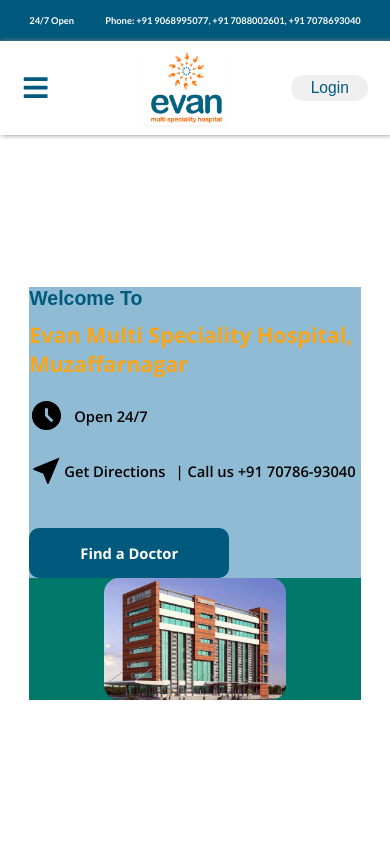
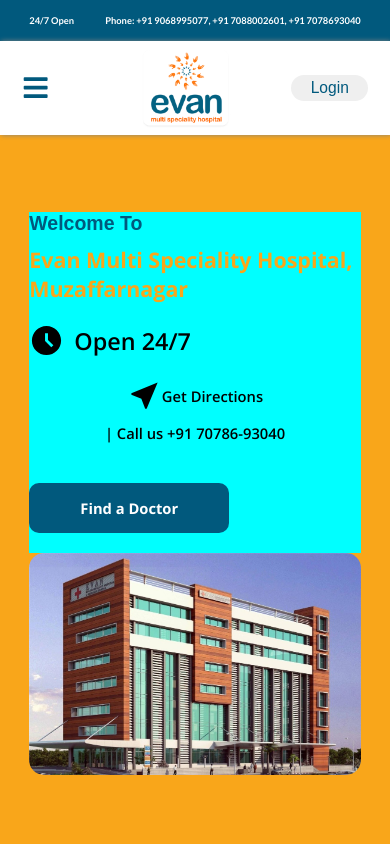
Before and after one commit to Aarishkasgar/Evan-Hospital, a React (Vite) app: page / in a window 390 px wide. Shown: the top 844 px of the page. Built offline with nearby package versions, Linux system fonts and the light colour scheme; a web font is replaced by a local one.

Commit message:
ad-commit

```diff
--- a/src/pages/Home.jsx
+++ b/src/pages/Home.jsx
@@ -142,11 +142,14 @@
               Muzaffarnagar
             </h1>
 
-            <p>
-              <AccessTimeFilledIcon style={{ fontSize: 35 }} />
+            <p className="hero-icon">
+              <AccessTimeFilledIcon
+                style={{ fontSize: 35 }}
+                className="timeicon-size"
+              />
               Open 24/7
             </p>
-            <p>
+            <p className="hero-icon-2">
               <a
                 href="https://maps.app.goo.gl/VEYqE8XpBKEDTF5b6"
                 className="getLink"
--- a/src/styles/Home.css
+++ b/src/styles/Home.css
@@ -489,14 +489,18 @@
 /* Responsiv Code Start */
 
 @media (max-width: 600px) {
+  .hero-container {
+    background-color: #f9a61a;
+  }
   .hero-inner-container {
     display: flex;
     flex-direction: column;
-    background-color: #00796b;
+    /* background-color: #00796b; */
   }
   .hero-content-box {
     width: 100%;
-    background-color: #8fbcd4;
+    padding-bottom: 5vw;
+    background-color: aqua;
   }
   .hero-content-box h3 {
     font-size: 5vw;
@@ -504,4 +508,16 @@
   .hero-content-box h1 {
     font-size: 5.5vw;
   }
+  .hero-banner {
+    width: 85vw;
+  }
+  .hero-icon {
+    font-size: 6vw !important;
+  }
+  .hero-icon-2 {
+    display: flex;
+    /* align-items: center; */
+    justify-content: center;
+    flex-direction: column;
+  }
 }
```
